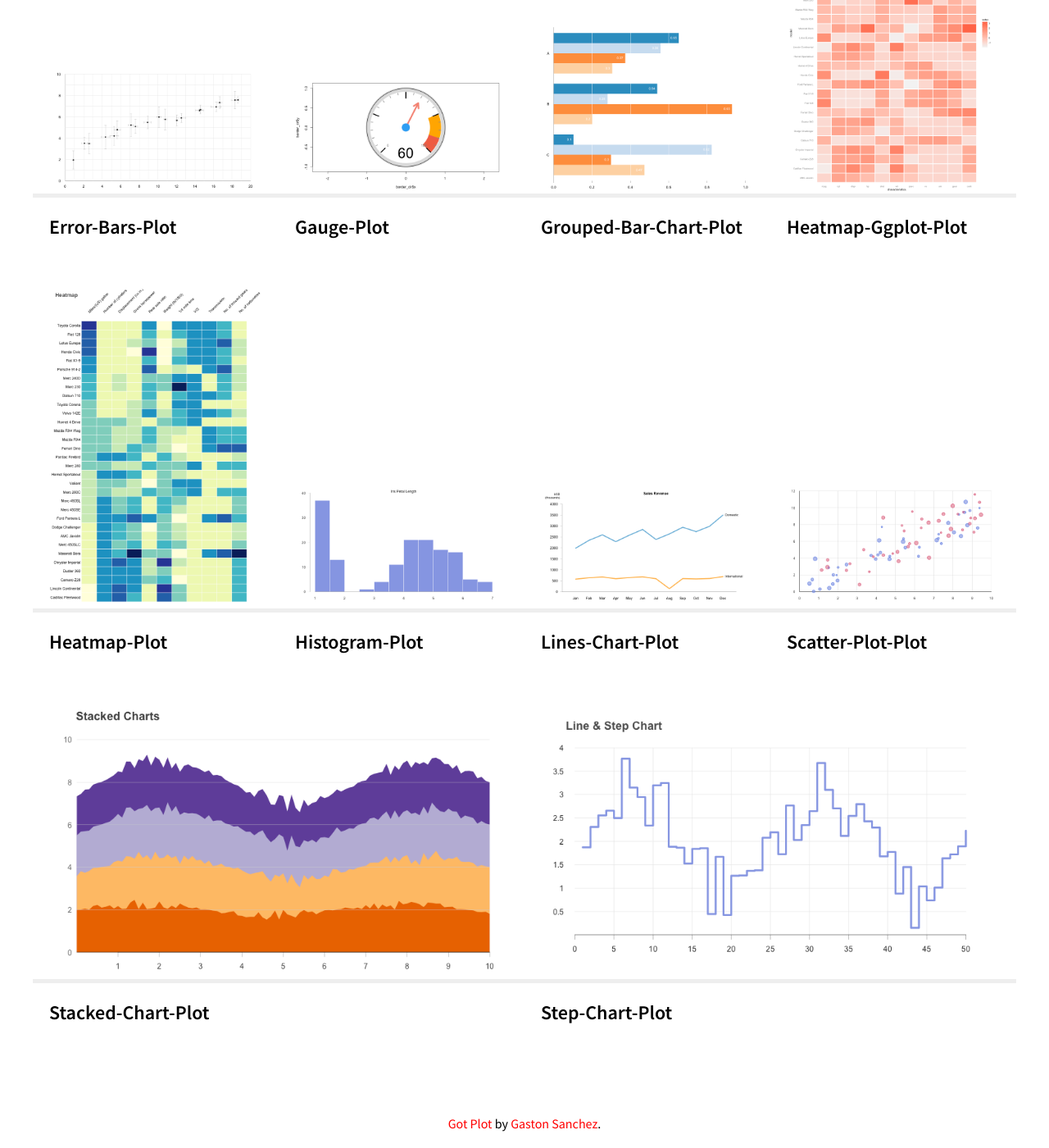
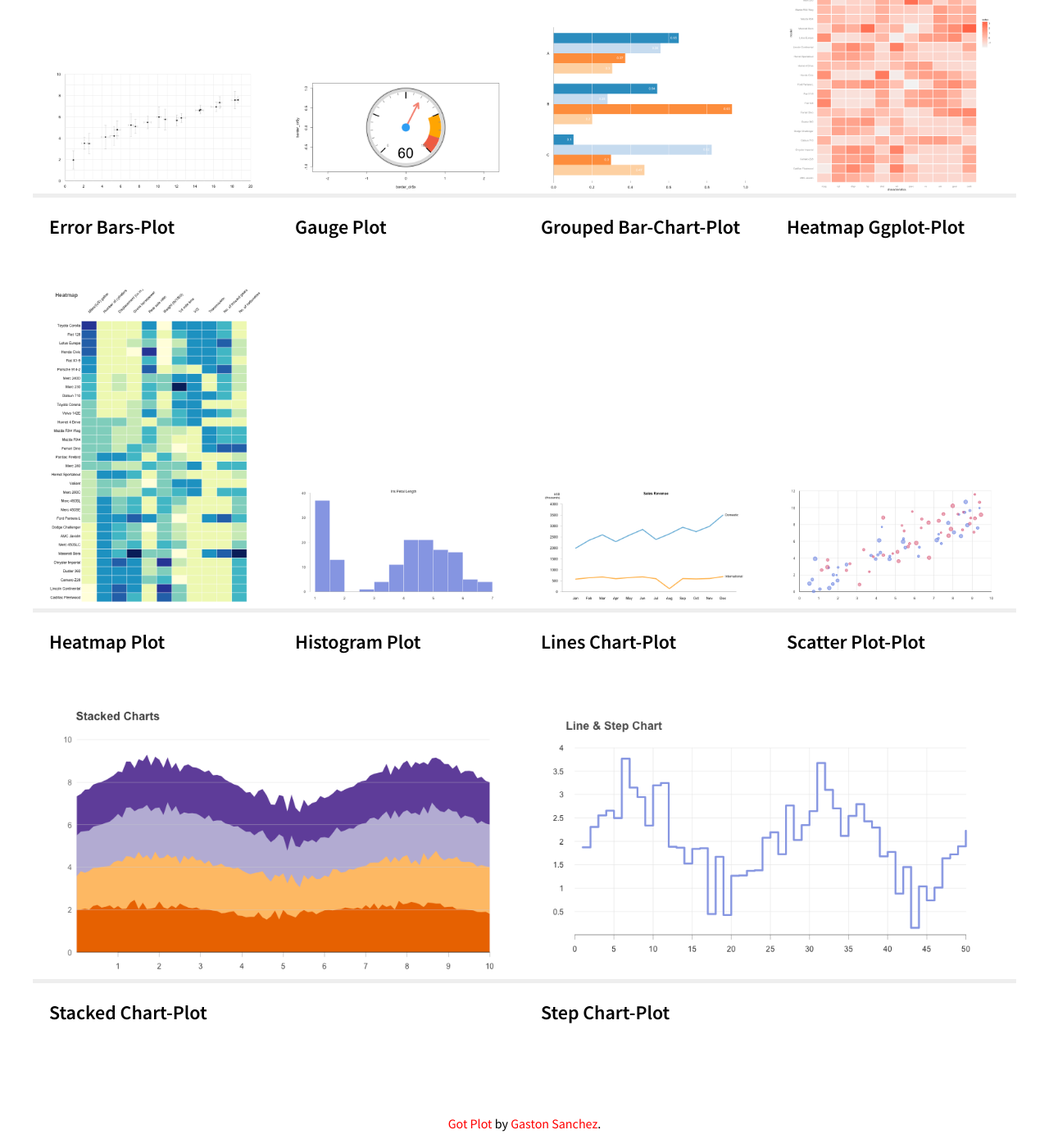
Before and after one commit to gastonstat/gotplot, a Jekyll site: the page built from index.html, in a window 1280 px wide and 1400 px high, scrolled down 476 px. Shown: the whole window at 82% size. Built offline with Jekyll 4.4.1, drawn with Linux system fonts in a browser that asks for light colours; some of the changed text lies outside the part shown.

Commit message:
scripts: replace _ to - in yml generator.R

```diff
--- a/_data/plots.yml
+++ b/_data/plots.yml
@@ -1,55 +1,55 @@
-- title: Bar-Chart-Plot
+- title: Bar Chart-Plot
   image: bar-chart-plot.png
   link:  ./plots/bar-chart-plot.html
 
-- title: Boxplot-Plot
+- title: Boxplot Plot
   image: boxplot-plot.png
   link:  ./plots/boxplot-plot.html
 
-- title: Bullet-Chart-Plot
+- title: Bullet Chart-Plot
   image: bullet-chart-plot.png
   link:  ./plots/bullet-chart-plot.html
 
-- title: Density-Plot
+- title: Density Plot
   image: density-plot.png
   link:  ./plots/density-plot.html
 
-- title: Error-Bars-Plot
+- title: Error Bars-Plot
   image: error-bars-plot.png
   link:  ./plots/error-bars-plot.html
 
-- title: Gauge-Plot
+- title: Gauge Plot
   image: gauge-plot.png
   link:  ./plots/gauge-plot.html
 
-- title: Grouped-Bar-Chart-Plot
+- title: Grouped Bar-Chart-Plot
   image: grouped-bar-chart-plot.png
   link:  ./plots/grouped-bar-chart-plot.html
 
-- title: Heatmap-Ggplot-Plot
+- title: Heatmap Ggplot-Plot
   image: heatmap-ggplot-plot.png
   link:  ./plots/heatmap-ggplot-plot.html
 
-- title: Heatmap-Plot
+- title: Heatmap Plot
   image: heatmap-plot.png
   link:  ./plots/heatmap-plot.html
 
-- title: Histogram-Plot
+- title: Histogram Plot
   image: histogram-plot.png
   link:  ./plots/histogram-plot.html
 
-- title: Lines-Chart-Plot
+- title: Lines Chart-Plot
   image: lines-chart-plot.png
   link:  ./plots/lines-chart-plot.html
 
-- title: Scatter-Plot-Plot
+- title: Scatter Plot-Plot
   image: scatter-plot-plot.png
   link:  ./plots/scatter-plot-plot.html
 
-- title: Stacked-Chart-Plot
+- title: Stacked Chart-Plot
   image: stacked-chart-plot.png
   link:  ./plots/stacked-chart-plot.html
 
-- title: Step-Chart-Plot
+- title: Step Chart-Plot
   image: step-chart-plot.png
   link:  ./plots/step-chart-plot.html
```
Also changed, not shown: 1 other file.
